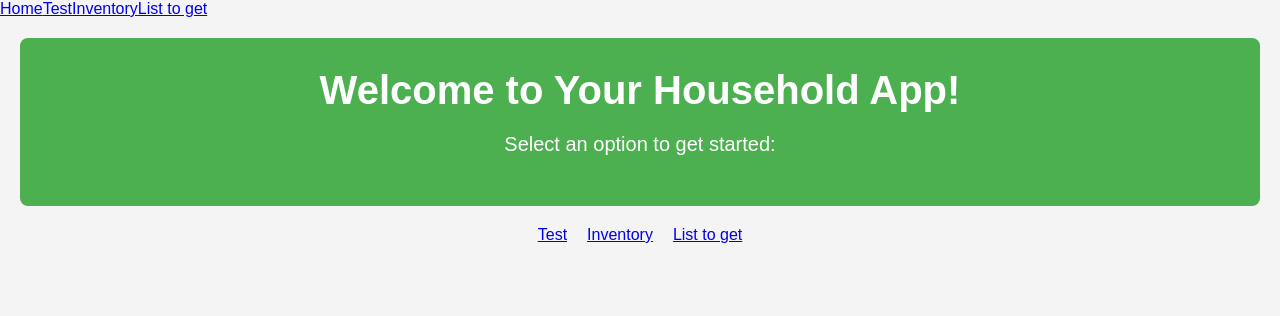
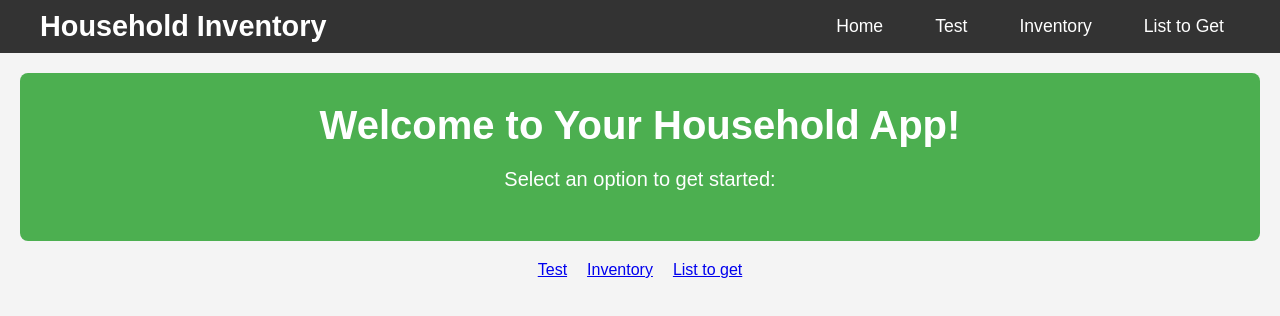
Before and after one commit to CurtisJLButler/Household-Inventory, a Vue app: page / in a window 1280 px wide. Shown: the top 316 px of the page. Built offline with nearby package versions, Linux system fonts and the light colour scheme.

Commit message:
Navbar styled and functions well

```diff
--- a/src/App.vue
+++ b/src/App.vue
@@ -3,12 +3,7 @@ import Navbar from './components/Navbar.vue'
 </script>
 
 <template>
-  <nav>
-    <router-link to="/">Home</router-link>
-    <router-link to="/test">Test</router-link>
-    <router-link to="/inventory">Inventory</router-link>
-    <router-link to="/listtoget">List to get</router-link>
-  </nav>
+  <Navbar/>
   <router-view></router-view>
 </template>
 
@@ -42,4 +37,6 @@ header img {
   margin-top: 5px;
 }
 
+
+
 </style>
--- a/src/components/Navbar.vue
+++ b/src/components/Navbar.vue
@@ -1,14 +1,82 @@
 <template>
-<nav>
-    <router-link to="/">Home</router-link>
-    <router-link to="/test">Test</router-link>
-    <router-link to="/inventory">Inventory</router-link>
-    <router-link to="/listtoget">List to get</router-link>
-</nav>
+  <header class="navbar">
+    <div class="navbar-container">
+      <div class="logo">
+        <router-link to="/" class="logo-link">Household Inventory</router-link>
+      </div>
+      <nav>
+        <ul class="nav-list">
+          <li><router-link to="/" class="nav-link">Home</router-link></li>
+          <li><router-link to="/test" class="nav-link">Test</router-link></li>
+          <li><router-link to="/inventory" class="nav-link">Inventory</router-link></li>
+          <li><router-link to="/listtoget" class="nav-link">List to Get</router-link></li>
+        </ul>
+      </nav>
+    </div>
+  </header>
 </template>
 
 <script>
 export default {
-  name: "Navbar",
+  name: 'Navbar',
 };
 </script>
+
+<style scoped>
+/* Navbar Styling */
+.navbar {
+  background-color: #333;
+  color: white;
+  padding: 10px 0;
+  position: sticky;
+  top: 0;
+  z-index: 1000;
+}
+
+.navbar-container {
+  display: flex;
+  justify-content: space-between;
+  align-items: center;
+  max-width: 1200px;
+  margin: 0 auto;
+  padding: 0 20px;
+}
+
+.logo-link {
+  font-size: 1.8rem;
+  font-weight: bold;
+  color: white;
+  text-decoration: none;
+}
+
+.nav-list {
+  list-style-type: none;
+  margin: 0;
+  padding: 0;
+  display: flex;
+  gap: 20px;
+}
+
+.nav-list li {
+  margin: 0;
+}
+
+.nav-link {
+  font-size: 1.1rem;
+  color: white;
+  text-decoration: none;
+  padding: 8px 16px;
+  transition: background-color 0.3s ease, color 0.3s ease;
+}
+
+.nav-link:hover,
+.nav-link:focus {
+  background-color: #4CAF50;
+  color: white;
+  border-radius: 5px;
+}
+
+.nav-link:active {
+  transform: scale(0.98);
+}
+</style>
```
